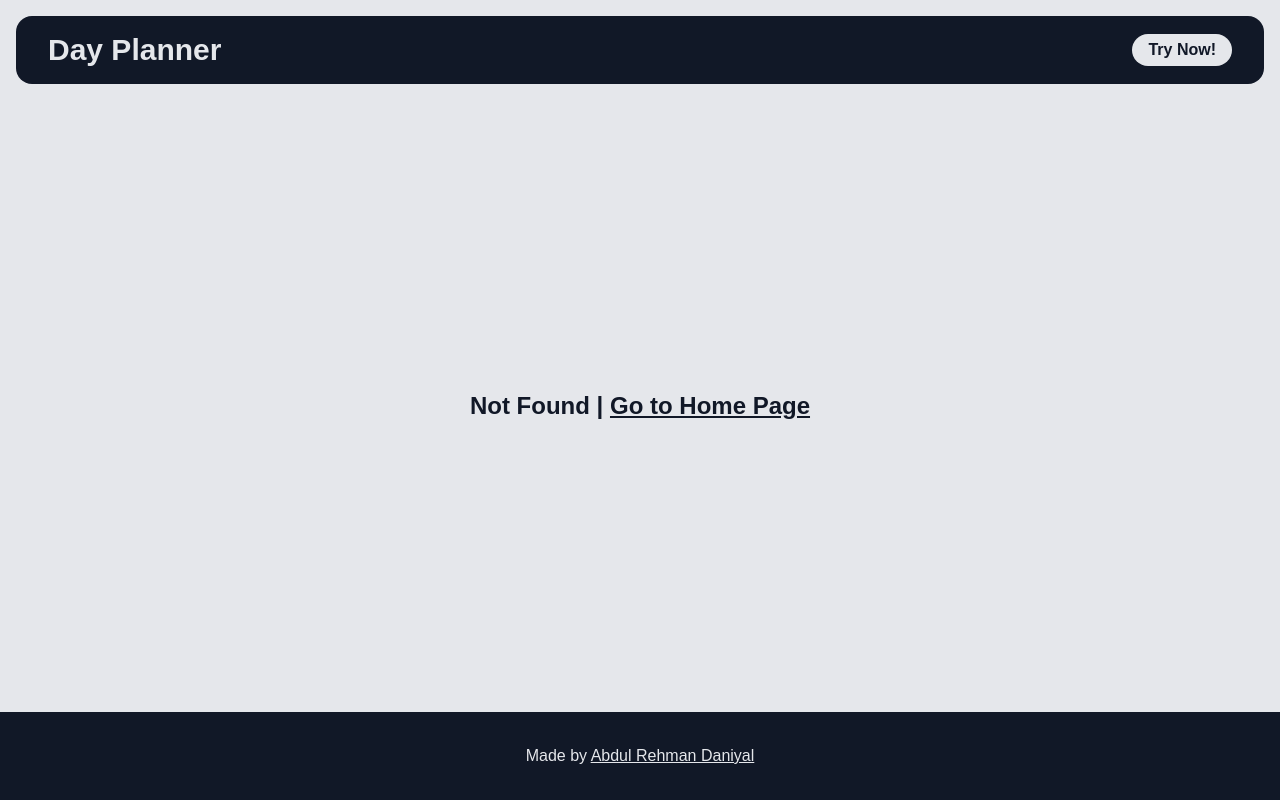
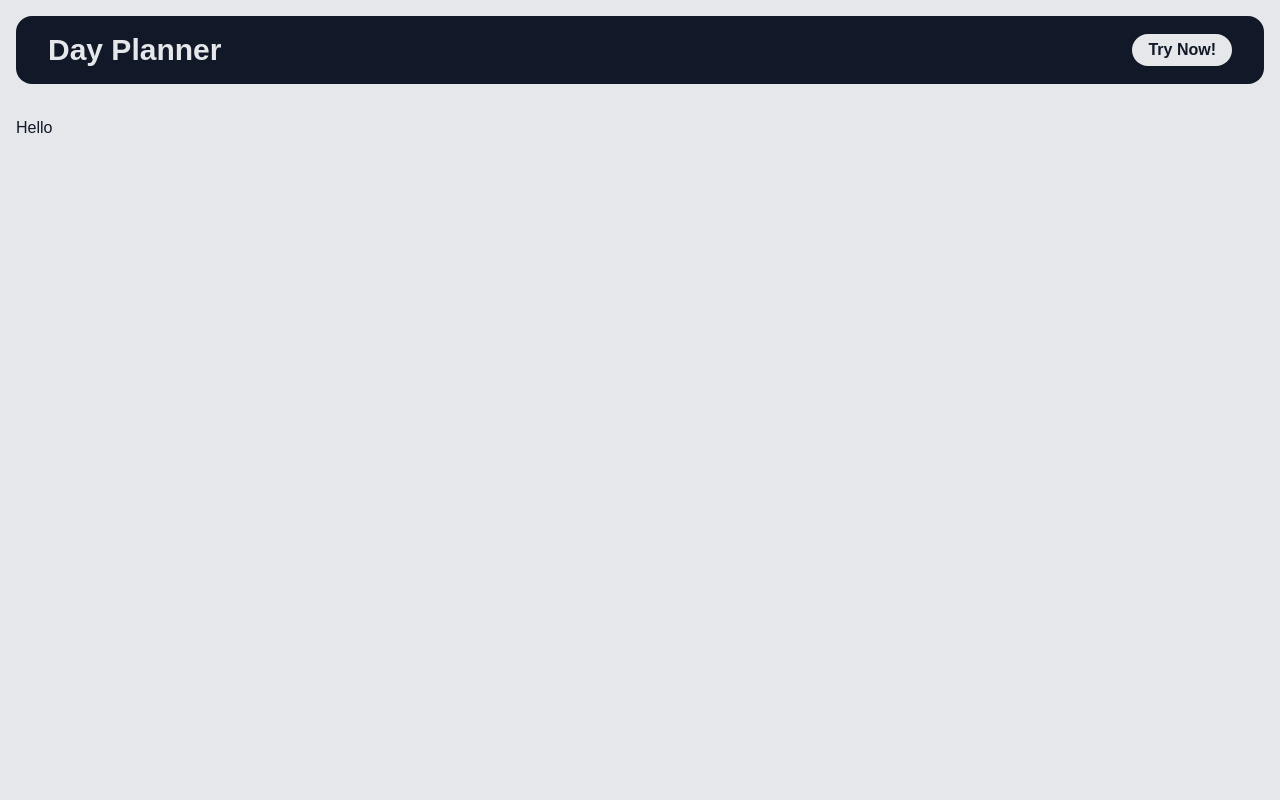
Before and after one commit to abdul-rehman-d/dayplanner, a Next.js app: page /app in a window 1280 px wide. Before the commit this address had no page. Built offline with nearby package versions, Linux system fonts and the light colour scheme.

Commit message:
created app page

```diff
--- /dev/null
+++ b/src/app/app/page.tsx
@@ -0,0 +1,13 @@
+import React from "react";
+import Header from "@/components/sections/header";
+
+export default function App() {
+  return (
+    <div className="min-h-dvh w-full p-4 flex flex-col">
+      <Header showCTAButton />
+      <main className="flex-grow flex flex-col pt-8">
+        <h2>Hello</h2>
+      </main>
+    </div>
+  );
+}
```
